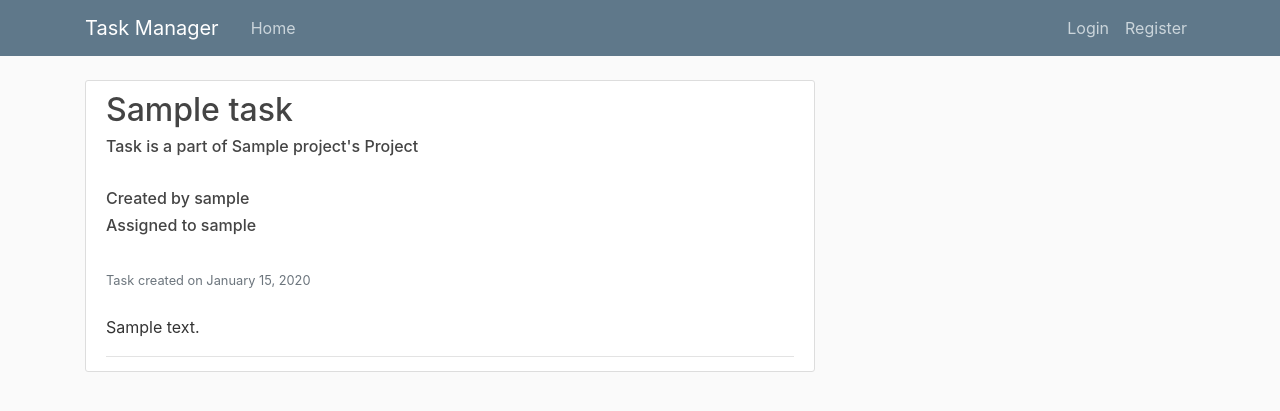
After one commit to Harsh-2909/Task-Management-System, a Django app: page /task/1 in a window 1280 px wide. The commit adds this page. Shown: the top 411 px of the page. Run offline with Django 4.2, Linux system fonts and the light colour scheme; tables that the repository leaves empty hold one stand-in row (values such as "Sample post"); some libraries are stand-ins or nearby versions.

Commit message:
CRUD mechanism on Project and Task

```diff
--- a/task/models.py
+++ b/task/models.py
@@ -13,6 +13,9 @@ class Project(models.Model):
 
     def __str__(self):
         return self.name
+
+    def get_absolute_url(self):
+        return reverse("home-page")
 
     class Meta:
         ordering = ["name"]
@@ -32,7 +35,6 @@ class Task(models.Model):
     task_list = models.ForeignKey(Project, on_delete= models.CASCADE, null= True)
     description = models.TextField(max_length= 500, null= True)
     created_date = models.DateField(default= timezone.now, blank= True)
-    # assigned_to = models.ForeignKey(User, on_delete= models.CASCADE)
     created_by = models.ForeignKey(
         settings.AUTH_USER_MODEL,
         null= True,
@@ -55,4 +57,4 @@ class Task(models.Model):
         return self.title
 
     def get_absolute_url(self):
-        return reverse("task-detail", kwargs= {"task_id": self.id})
+        return reverse("task-detail", kwargs= {"pk": self.pk})
--- a/task/templates/task/base.html
+++ b/task/templates/task/base.html
@@ -18,25 +18,28 @@
     <header class="site-header">
         <nav class="navbar navbar-expand-md navbar-dark bg-steel fixed-top">
           <div class="container">
-            <a class="navbar-brand mr-4" href="{% url 'user-register' %}">Task Manager</a>
+            <a class="navbar-brand mr-4" href="{% url 'home-page' %}">Task Manager</a>
             <button class="navbar-toggler" type="button" data-toggle="collapse" data-target="#navbarToggle" aria-controls="navbarToggle" aria-expanded="false" aria-label="Toggle navigation">
             <span class="navbar-toggler-icon"></span>
             </button>
             <div class="collapse navbar-collapse" id="navbarToggle">
               <div class="navbar-nav mr-auto">
-                <a class="nav-item nav-link" href="{% url 'user-register' %}">Home</a>
-                <a class="nav-item nav-link" href="{% url 'user-register' %}">About</a>
+                <a class="nav-item nav-link" href="{% url 'home-page' %}">Home</a>
+                {% comment %} <a class="nav-item nav-link" href="{% url 'user-register' %}">About</a> {% endcomment %}
               </div>
               <!-- Navbar Right Side -->
               <div class="navbar-nav">
-              {% comment %} {% if user.is_authenticated %}
-                <a class="nav-item nav-link" href="{% url 'post-create' %}">New Post</a>
+              {% if user.is_authenticated %}
+                {% if user.is_superuser %}
+                  <a class="nav-item nav-link" href="{% url 'project-create' %}">New Project</a>
+                  <a class="nav-item nav-link" href="{% url 'task-create' %}">New Task</a>
+                {% endif %}
                 <a class="nav-item nav-link" href="{% url 'user-profile' %}">Profile</a>
                 <a class="nav-item nav-link" href="{% url 'user-logout' %}">Logout</a>
               {% else %}
                 <a class="nav-item nav-link" href="{% url 'user-login' %}">Login</a>
                 <a class="nav-item nav-link" href="{% url 'user-register' %}">Register</a>
-              {% endif %} {% endcomment %}
+              {% endif %}
               </div>
             </div>
           </div>
--- /dev/null
+++ b/task/templates/task/task_detail.html
@@ -0,0 +1,33 @@
+{% extends 'task/base.html' %}
+{% block content %}
+    <article class="media content-section">
+        <div class="media-body">
+            <div class="article-metadata">
+                <h2 class="article-title">{{ object.title }}</h2>
+                <h6 class="mr-2">Task is a part of {{ object.task_list }}'s Project</h6>
+                </br>
+                <h6 class="mr-2">Created by {{ object.created_by }}</h6>
+                <h6 class="mr-2">Assigned to {{ object.assigned_to }}</h6>
+                </br>
+                <small class="text-muted">Task created on {{ object.created_date|date:"F d, Y" }}</small>
+                <div>
+                </br>
+                    <p class="article-content">{{ object.description }}</p>
+                </div>
+
+                {% comment %} {% if object.created_by == user %}
+                    <div>
+                        <a class="btn btn-secondary btn-sm mt-1 mb-1" href="{% url 'post-update' object.id %}">Update</a>
+                        <a class="btn btn-danger btn-sm mt-1 mb-1" href="{% url 'post-delete' object.id %}">Delete</a>
+                    </div>
+                {% endif %}
+                {% if object.assigned_to == user %}
+                    <div>
+                        <a class="btn btn-secondary btn-sm mt-1 mb-1" href="{% url 'post-update' object.id %}">Update</a>
+                    </div>
+                {% endif %} {% endcomment %}
+
+            </div>
+        </div>
+    </article>
+{% endblock content %}
--- a/task/urls.py
+++ b/task/urls.py
@@ -1,6 +1,12 @@
 from django.urls import path
 from . import views
+# from .views import ProjectListView
+from .views import TaskCreateView, TaskDetailView, ProjectCreateView
 
 urlpatterns = [
     path('', views.home, name= 'home-page'),
+    path('task/new', views.TaskCreateView.as_view(), name= 'task-create' ),
+    path('project/new', views.ProjectCreateView.as_view(), name= 'project-create' ),
+    path('task/<int:pk>', views.TaskDetailView.as_view(), name= 'task-detail' ),
+    # path('projects/', ProjectListView.as_view(), name= 'project-list'),
 ]
--- a/task/views.py
+++ b/task/views.py
@@ -1,6 +1,37 @@
+from django.http import request
 from django.shortcuts import render, get_object_or_404
+from django.contrib.auth.decorators import user_passes_test
+from django.contrib.auth.mixins import LoginRequiredMixin, UserPassesTestMixin
+from django.views.generic import (ListView,
+DetailView,
+CreateView,
+UpdateView,
+DeleteView
+)
+
+from task.models import Project, Task
 
 
 # Create your views here.
 def home(request):
     return render(request, 'task/home.html', {'title': 'Home'})
+class TaskCreateView(CreateView, LoginRequiredMixin):
+    model = Task
+    fields = ['title', 'description', 'task_list', 'assigned_to']
+
+    def form_valid(self, form):
+        form.instance.created_by = self.request.user
+        return super().form_valid(form)
+
+class TaskDetailView(DetailView, LoginRequiredMixin):
+    model = Task
+
+class ProjectCreateView(CreateView, LoginRequiredMixin):
+    model = Project
+    fields = ['name']
+
+# @user_passes_test(lambda u: u.is_superuser)
+# class ProjectListView(ListView):
+#     model = Project
+#     template_name = 'task/project_list.html'
+#     context_object_name = 'projects'
```
Also changed, not shown: task/templates/task/project_form.html (added, +16 -0 lines), task/templates/task/task_form.html (added, +16 -0 lines).
